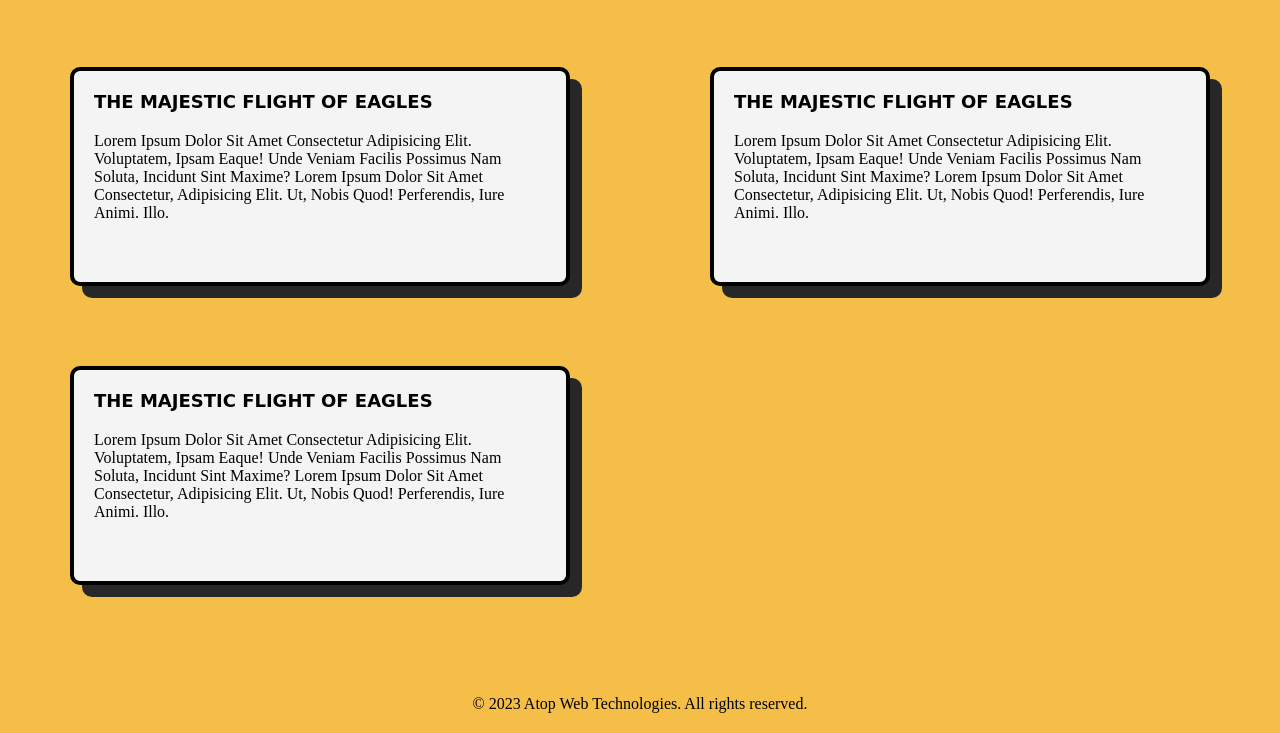
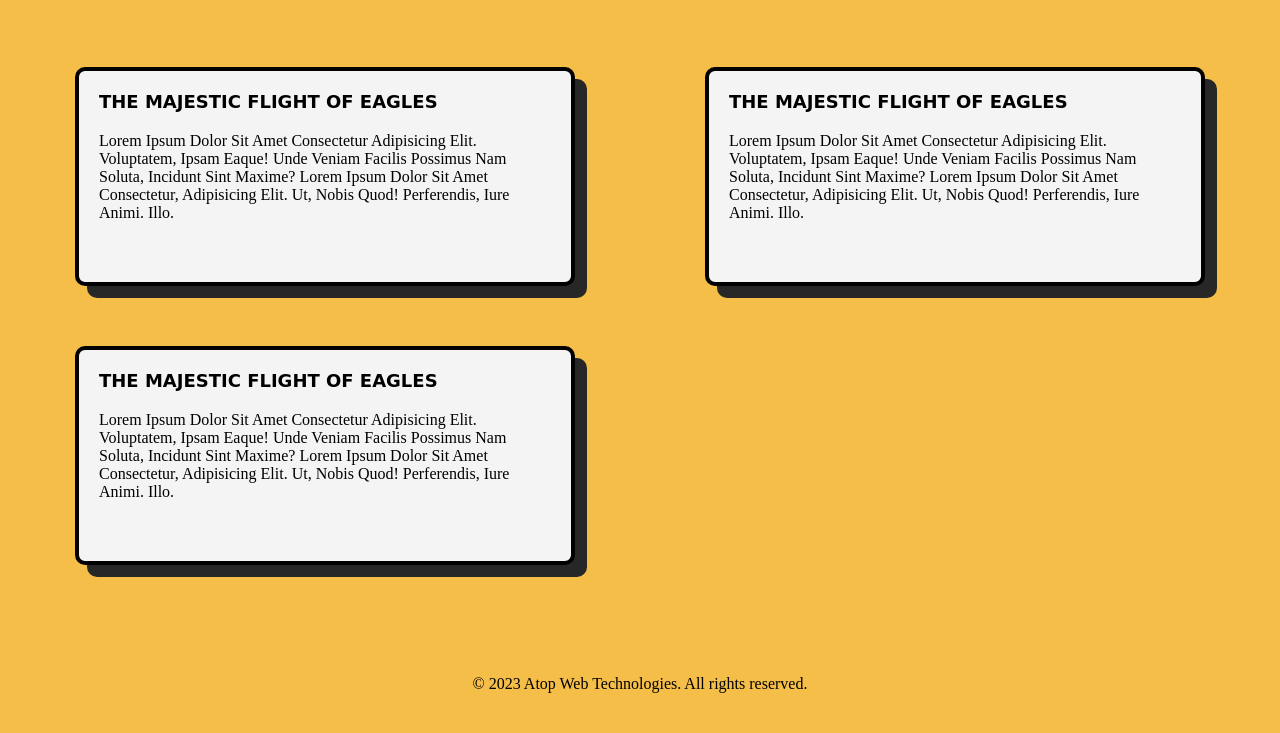
Before and after one commit to atopwebtechnologies/gcp_basic_ci-cd_blog, a plain HTML site: page client/index.html in a window 1280 px wide. Shown: the part 513-1246 px from the top of the page. Drawn offline with Linux system fonts and the light colour scheme; no server answers; a web font is replaced by a local one.

Commit message:
Update style.css

```diff
--- a/client/style.css
+++ b/client/style.css
@@ -126,6 +126,7 @@ main {
   border: 4px solid #000;
   border-radius: 10px;
   max-width: 500px;
+
   padding: 20px;
   margin-bottom: 20px;
   background-color: #f4f4f4;
@@ -204,16 +205,30 @@ form > .inputs {
   width: 35px;
 }
 
+@media (max-width: 1700px) {
+  .container {
+    padding: 20px 80px;
+  }
+  .blog-list {
+    gap: 80px;
+  }
+}
+@media (max-width: 1450px) {
+  .blog-list {
+    grid-template-columns: repeat(2, 1fr);
+  }
+}
 @media (max-width: 1312px) {
   .blog-list {
-    gap: 50px;
+    gap: 60px;
   }
   .container {
     padding: 20px 40px;
   }
+}
+@media (max-width: 999px) {
   .blog-list {
-    grid-template-columns: repeat(2, 1fr);
-    gap: 80px;
+    grid-template-columns: repeat(1, 1fr);
   }
 }
 @media (max-width: 724px) {
@@ -221,10 +236,6 @@ form > .inputs {
     padding: 20px;
     flex-direction: column;
     gap: 10px;
-  }
-  .blog-list {
-    grid-template-columns: repeat(1, 1fr);
-    gap: 60px;
   }
 }
 @media (max-width: 600px) {
@@ -253,6 +264,9 @@ form > .inputs {
   .container {
     padding: 20px;
   }
+  .blog-title {
+    text-align: center;
+  }
 
   form {
     padding: 15px;
```
